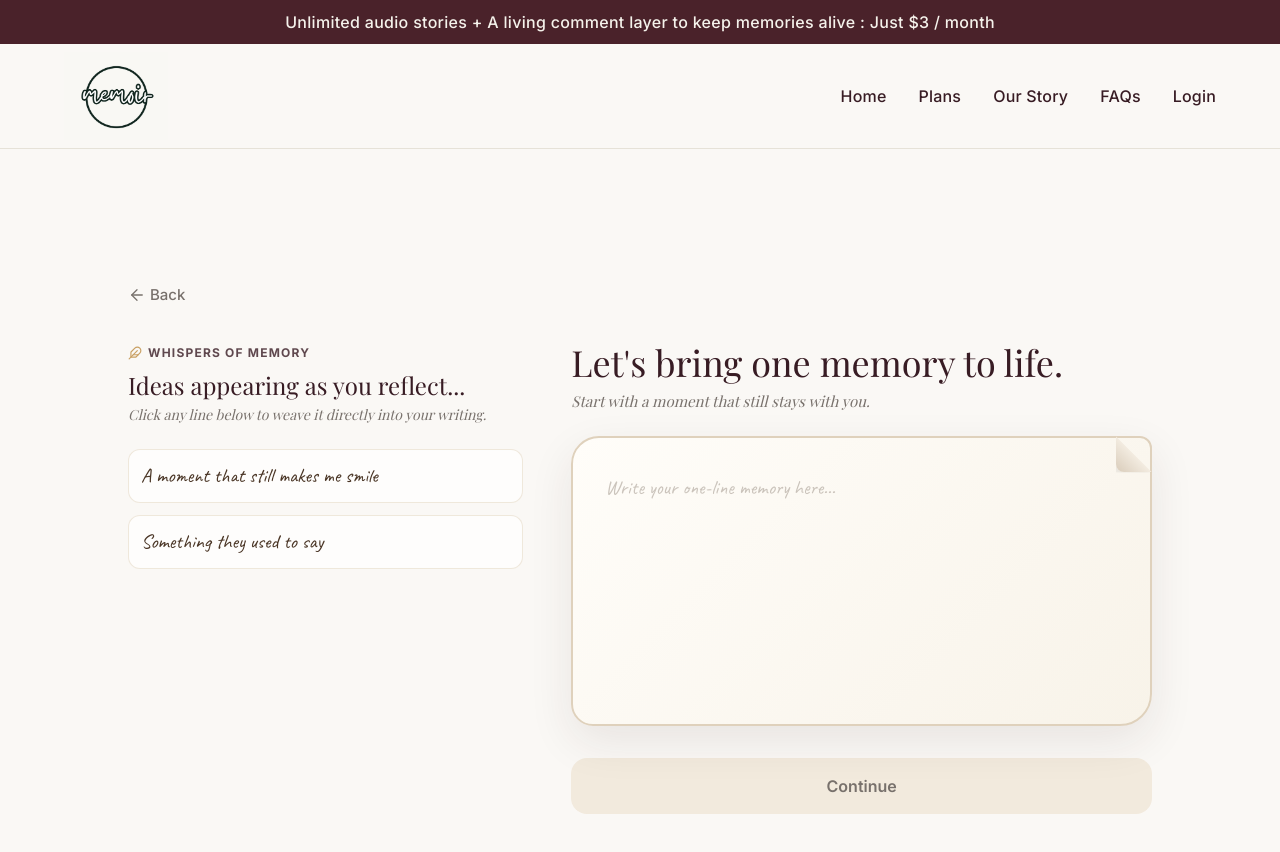
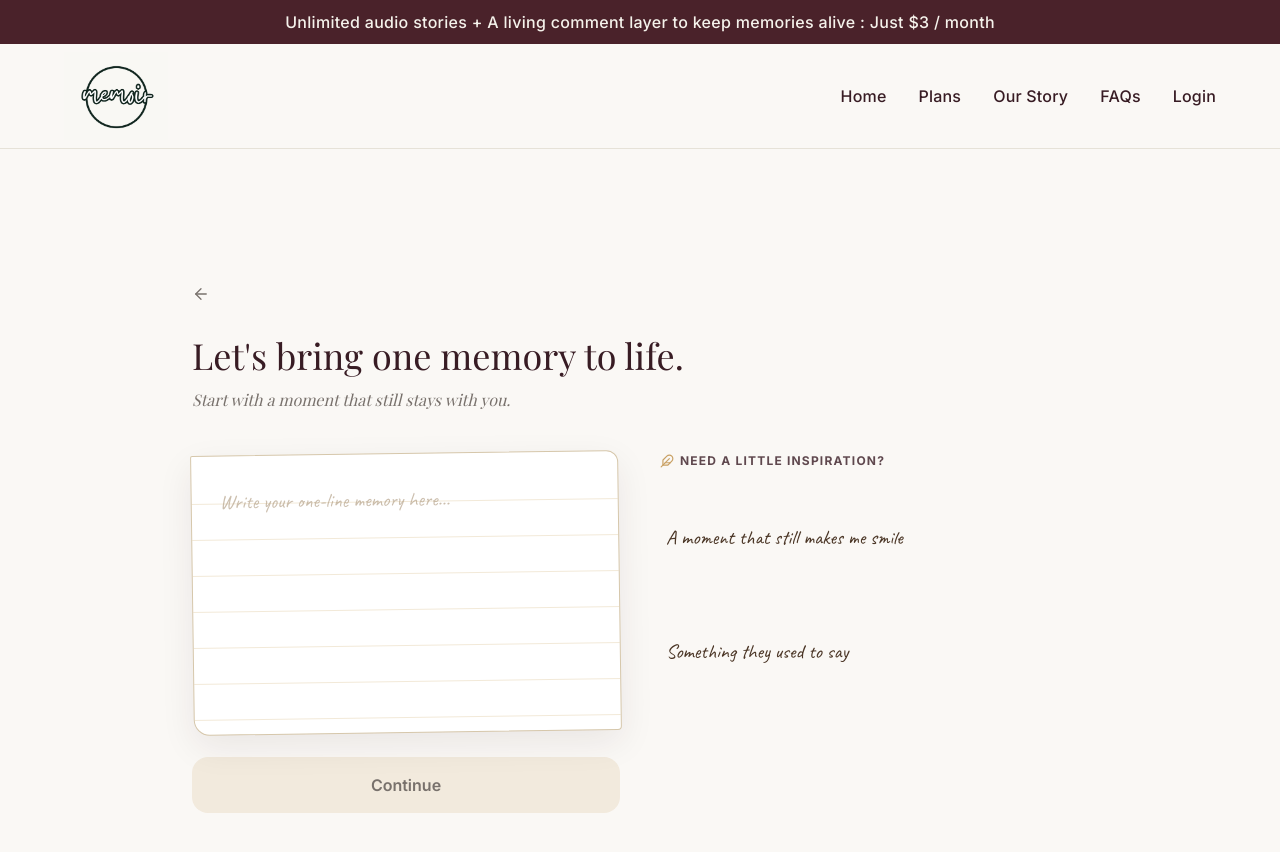
Before and after one commit to Hifza-155/memoirproject-frontend, a Next.js app: page /story-prompt in a window 1280 px wide. Shown: the top 852 px of the page. Built offline with nearby package versions, Linux system fonts and the light colour scheme; a web font is replaced by a local one.

Commit message:
Added paper and written prompts effect in it

```diff
--- a/src/features/onboarding/StoryPrompt.tsx
+++ b/src/features/onboarding/StoryPrompt.tsx
@@ -5,8 +5,8 @@ import { ArrowLeft, Feather } from 'lucide-react';
 import { useRouter } from 'next/navigation';
 import { motion } from 'framer-motion';
 
-// Component that types out each prompt line-by-line like an old pen
-function HandwrittenPromptLine({
+// Component that types out each prompt character-by-character in Caveat handwriting font
+function HandwrittenPromptItem({
   promptText,
   isStarted,
   onSelect
@@ -30,7 +30,7 @@ function HandwrittenPromptLine({
         setIsComplete(true);
         clearInterval(interval);
       }
-    }, 40); // Typing speed
+    }, 40);
 
     return () => clearInterval(interval);
   }, [isStarted, promptText]);
@@ -38,26 +38,22 @@ function HandwrittenPromptLine({
   if (!isStarted) return null;
 
   return (
-    <motion.div
-      initial={{ opacity: 0, x: -10 }}
-      animate={{ opacity: 1, x: 0 }}
-      transition={{ duration: 0.4 }}
+    <motion.button
+      type="button"
       onClick={() => isComplete && onSelect(promptText)}
-      className={`group p-3 rounded-xl border border-[#e5d9c5]/60 bg-white/70 backdrop-blur-xs transition-all duration-200 ${
-        isComplete ? 'cursor-pointer hover:border-[#c9a063] hover:bg-[#fdf8ed] hover:shadow-xs' : 'cursor-default'
+      initial={{ opacity: 0, y: 5 }}
+      animate={{ opacity: 1, y: 0 }}
+      whileHover={isComplete ? { scale: 1.02, x: 2 } : {}}
+      whileTap={isComplete ? { scale: 0.98 } : {}}
+      className={`text-xl font-['Caveat'] text-[#4a3525] transition-all duration-200 hover:text-[#c9a063] flex items-center gap-1 py-1 px-1.5 ${
+        isComplete ? 'cursor-pointer' : 'cursor-default'
       }`}
     >
-      <p className="text-xl font-['Caveat'] text-[#4a3525] flex items-center justify-between">
       <span>{displayedText}</span>
-        {!isComplete ? (
-          <span className="inline-block w-1.5 h-4 bg-[#c9a063] animate-pulse ml-2" />
-        ) : (
-          <span className="text-xs font-sans opacity-0 group-hover:opacity-60 text-[#c9a063] transition-opacity">
-            Use →
-          </span>
+      {!isComplete && (
+        <span className="inline-block w-1.5 h-4 bg-[#c9a063] animate-pulse" />
       )}
-      </p>
-    </motion.div>
+    </motion.button>
   );
 }
 
@@ -75,14 +71,14 @@ export default function StoryPrompt() {
     'The warmth of their laughter',
     'A lesson they left behind',
     'Quiet afternoons together',
+    'Their favorite cup or sweater',
   ];
 
-  // 2-second pause between each sentence appearing on the left side
   useEffect(() => {
     if (currentPromptIndex < prompts.length - 1) {
       const currentTextLength = prompts[currentPromptIndex].length;
       const typingDuration = currentTextLength * 40;
-      const pauseDuration = 2000; // 2 seconds wait
+      const pauseDuration = 2000;
 
       const timer = setTimeout(() => {
         setCurrentPromptIndex((prev) => prev + 1);
@@ -102,7 +98,7 @@ export default function StoryPrompt() {
   };
 
   return (
-    <section className="min-h-screen bg-[#FAF8F5] text-[#381c24] flex flex-col items-center justify-center px-6 py-12 relative z-10 font-sans selection:bg-[#381c24] selection:text-white">
+    <section className="min-h-screen bg-[#FAF8F5] text-[#381c24] flex flex-col items-center justify-center px-6 py-16 relative z-10 font-sans selection:bg-[#381c24] selection:text-white">
 
       {/* Import Caveat font stylesheet */}
       <link
@@ -110,94 +106,71 @@ export default function StoryPrompt() {
         rel="stylesheet"
       />
 
-      {/* Main container widened for side-by-side layout */}
-      <div className="w-full max-w-5xl">
+      {/* Main content wrapper */}
+      <div className="w-full max-w-4xl flex flex-col">
 
-        {/* Back Button */}
-        <div className="mb-8">
+        {/* Back */}
+        <div className="w-full mb-8 flex justify-start">
           <button
             onClick={() => router.back()}
             className="text-[#78716c] hover:text-[#381c24] text-[15px] font-medium transition inline-flex items-center gap-1 cursor-pointer"
           >
             <ArrowLeft size={18} strokeWidth={1.7} />
-            <span>Back</span>
           </button>
         </div>
 
-        {/* Two-Column Grid Layout */}
-        <div className="grid grid-cols-1 lg:grid-cols-12 gap-10 items-start">
+        {/* Heading */}
+        <motion.div
+          initial={{ opacity: 0, y: 15 }}
+          animate={{ opacity: 1, y: 0 }}
+          transition={{ duration: 0.4, ease: "easeOut" }}
+          className="text-center md:text-left mb-10 w-full"
+        >
+          <h1 className="font-serif text-3xl md:text-4xl text-[#381c24] mb-3">
+            Let&apos;s bring one memory to life.
+          </h1>
 
-          {/* LEFT SIDE: Live Inspiration Unfolding (5 Cols) */}
-          <motion.div
-            initial={{ opacity: 0, x: -20 }}
-            animate={{ opacity: 1, x: 0 }}
-            transition={{ duration: 0.5 }}
-            className="lg:col-span-5 flex flex-col space-y-6 lg:sticky lg:top-12"
-          >
-            <div>
-              <div className="inline-flex items-center gap-1.5 mb-2 text-xs uppercase tracking-widest font-bold text-[#381c24]/80">
-                <Feather size={14} className="text-[#c9a063]" />
-                <span>Whispers of Memory</span>
-              </div>
-              <h2 className="font-serif text-2xl text-[#381c24]">
-                Ideas appearing as you reflect...
-              </h2>
-              <p className="text-sm font-serif italic text-[#78716c] mt-1">
-                Click any line below to weave it directly into your writing.
+          <p className="text-[#78716c] text-[15px] md:text-base leading-relaxed font-serif italic">
+            Start with a moment that still stays with you.
           </p>
-            </div>
-
-            {/* Vertical list of typing prompts */}
-            <div className="flex flex-col space-y-3 max-h-[420px] overflow-y-auto pr-2">
-              {prompts.map((prompt, index) => (
-                <HandwrittenPromptLine
-                  key={prompt}
-                  promptText={prompt}
-                  isStarted={index <= currentPromptIndex}
-                  onSelect={handlePromptClick}
-                />
-              ))}
-            </div>
         </motion.div>
 
+        {/* Two-Column Grid Layout */}
+        <div className="grid grid-cols-1 md:grid-cols-2 gap-10 items-start w-full">
 
-          {/* RIGHT SIDE: The Actual Paper Sheet & Input (7 Cols) */}
+          {/* LEFT SIDE: Lined White Notepad Paper Effect */}
+          <div className="flex flex-col w-full">
             <motion.div
-            initial={{ opacity: 0, x: 20 }}
-            animate={{ opacity: 1, x: 0 }}
-            transition={{ duration: 0.5, delay: 0.1 }}
-            className="lg:col-span-7 flex flex-col"
+              initial={{ opacity: 0, y: 20 }}
+              animate={{ opacity: 1, y: 0 }}
+              transition={{ duration: 0.5, delay: 0.1, ease: "easeOut" }}
+              className="w-full mb-6"
             >
-            {/* Heading */}
-            <div className="mb-6">
-              <h1 className="font-serif text-3xl md:text-4xl text-[#381c24] mb-2">
-                Let&apos;s bring one memory to life.
-              </h1>
-              <p className="text-[#78716c] text-[15px] font-serif italic">
-                Start with a moment that still stays with you.
-              </p>
-            </div>
-
-            {/* Writing Area - Organic paper shape with folded corner */}
-            <div className="relative overflow-visible rounded-[28px_12px_32px_22px] border-2 border-[#dfd1bc] bg-[linear-gradient(135deg,_#FFFDF9_0%,_#F8F3E9_100%)] shadow-[0_16px_45px_rgba(56,28,36,0.09)] transition-all duration-300 mb-8">
-
-              {/* Physical Folded Dog-Ear Corner Effect at Top Right */}
+              {/* Container styled with white background and horizontal ruled lines */}
               <div
-                className="absolute -top-[2px] -right-[2px] w-9 h-9 bg-gradient-to-bl from-[#E6DCCF] via-[#F3ECE1] to-[#D9CCBA] shadow-[-3px_3px_6px_rgba(0,0,0,0.08)] pointer-events-none rounded-bl-lg z-20"
-                style={{ clipPath: 'polygon(0 0, 100% 100%, 0 100%)' }}
-              />
-
+                className="relative w-full rounded-[2px_12px_4px_16px] border border-[#d6c7ab] bg-white shadow-[0_12px_35px_rgba(56,28,36,0.08)] transition-transform duration-300 hover:rotate-0"
+                style={{
+                  transform: 'rotate(-0.8deg)',
+                  backgroundImage: 'repeating-linear-gradient(transparent, transparent 35px, #f2e9d8 35px, #f2e9d8 36px)',
+                  backgroundPositionY: '12px'
+                }}
+              >
                 <textarea
                   value={story}
                   onChange={(e) => setStory(e.target.value)}
                   placeholder="Write your one-line memory here..."
                   rows={6}
-                className="w-full resize-none bg-transparent px-8 py-8 text-[20px] leading-9 text-[#381c24] placeholder:text-[#a89f95]/60 outline-none font-['Caveat'] relative z-10"
+                  className="w-full resize-none bg-transparent px-7 py-7 text-[20px] leading-[36px] text-[#381c24] placeholder:text-[#b5a38a]/70 outline-none font-['Caveat'] relative z-10"
                 />
+              </div>
+            </motion.div>
 
-            </div>
-
-            {/* Continue Button */}
+            <motion.div
+              initial={{ opacity: 0, y: 20 }}
+              animate={{ opacity: 1, y: 0 }}
+              transition={{ duration: 0.5, delay: 0.3, ease: "easeOut" }}
+              className="w-full"
+            >
               <motion.button
                 type="button"
                 onClick={() => router.push('/memory-moment')}
@@ -212,7 +185,31 @@ export default function StoryPrompt() {
               >
                 Continue
               </motion.button>
+            </motion.div>
+          </div>
 
+          {/* RIGHT SIDE: Animated Handwritten Sentences */}
+          <motion.div
+            initial={{ opacity: 0, y: 20 }}
+            animate={{ opacity: 1, y: 0 }}
+            transition={{ duration: 0.5, delay: 0.2, ease: "easeOut" }}
+            className="w-full flex flex-col items-center md:items-start text-center md:text-left"
+          >
+            <div className="inline-flex items-center gap-1.5 mb-4 text-xs uppercase tracking-widest font-bold text-[#381c24]/80">
+              <Feather size={14} className="text-[#c9a063]" />
+              <span>Need a little inspiration?</span>
+            </div>
+
+            <div className="flex flex-wrap justify-center md:justify-start gap-x-4 gap-y-2 min-h-[220px] items-center">
+              {prompts.map((prompt, index) => (
+                <HandwrittenPromptItem
+                  key={prompt}
+                  promptText={prompt}
+                  isStarted={index <= currentPromptIndex}
+                  onSelect={handlePromptClick}
+                />
+              ))}
+            </div>
           </motion.div>
 
         </div>
```
Lines whose indentation alone changed are shown as unchanged.
